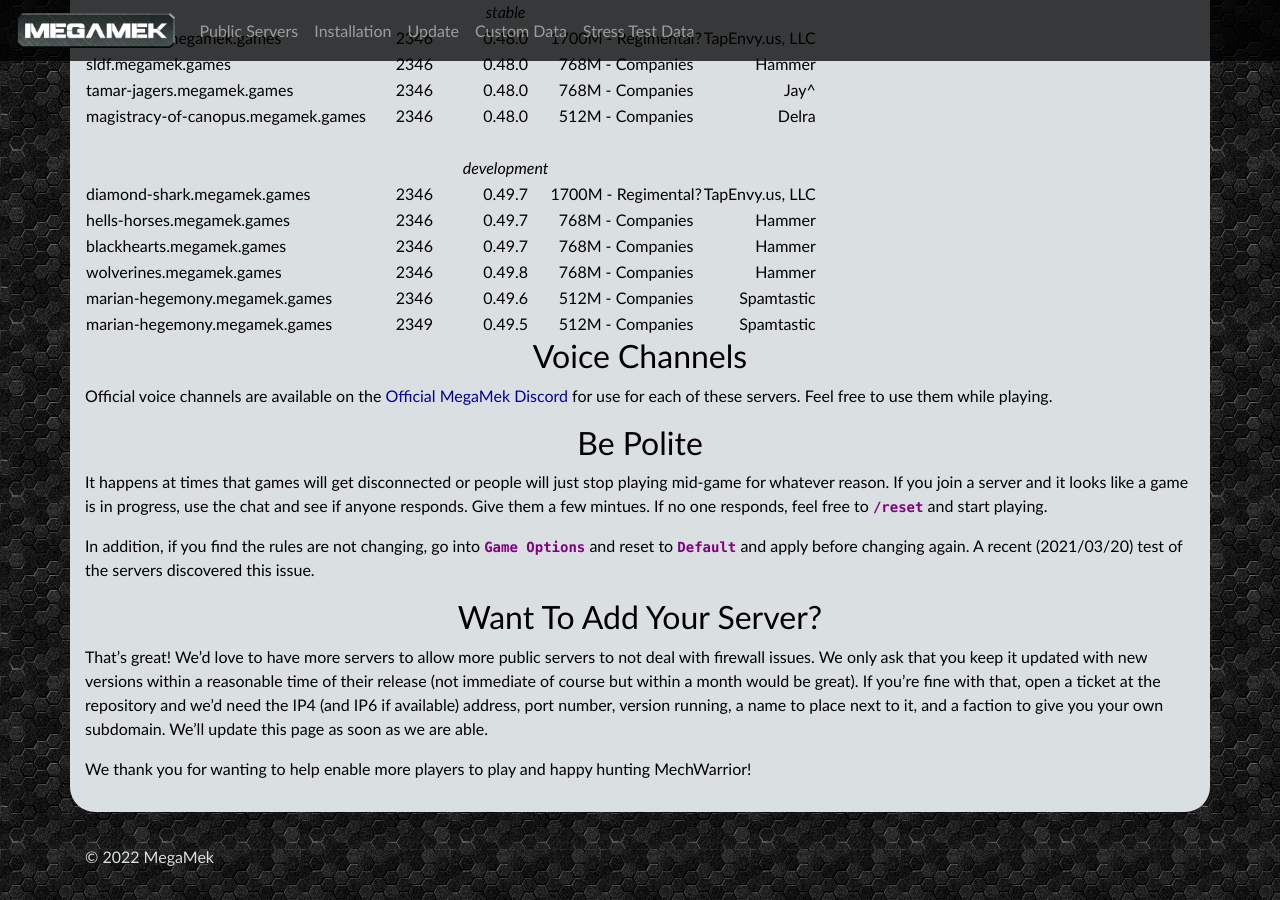
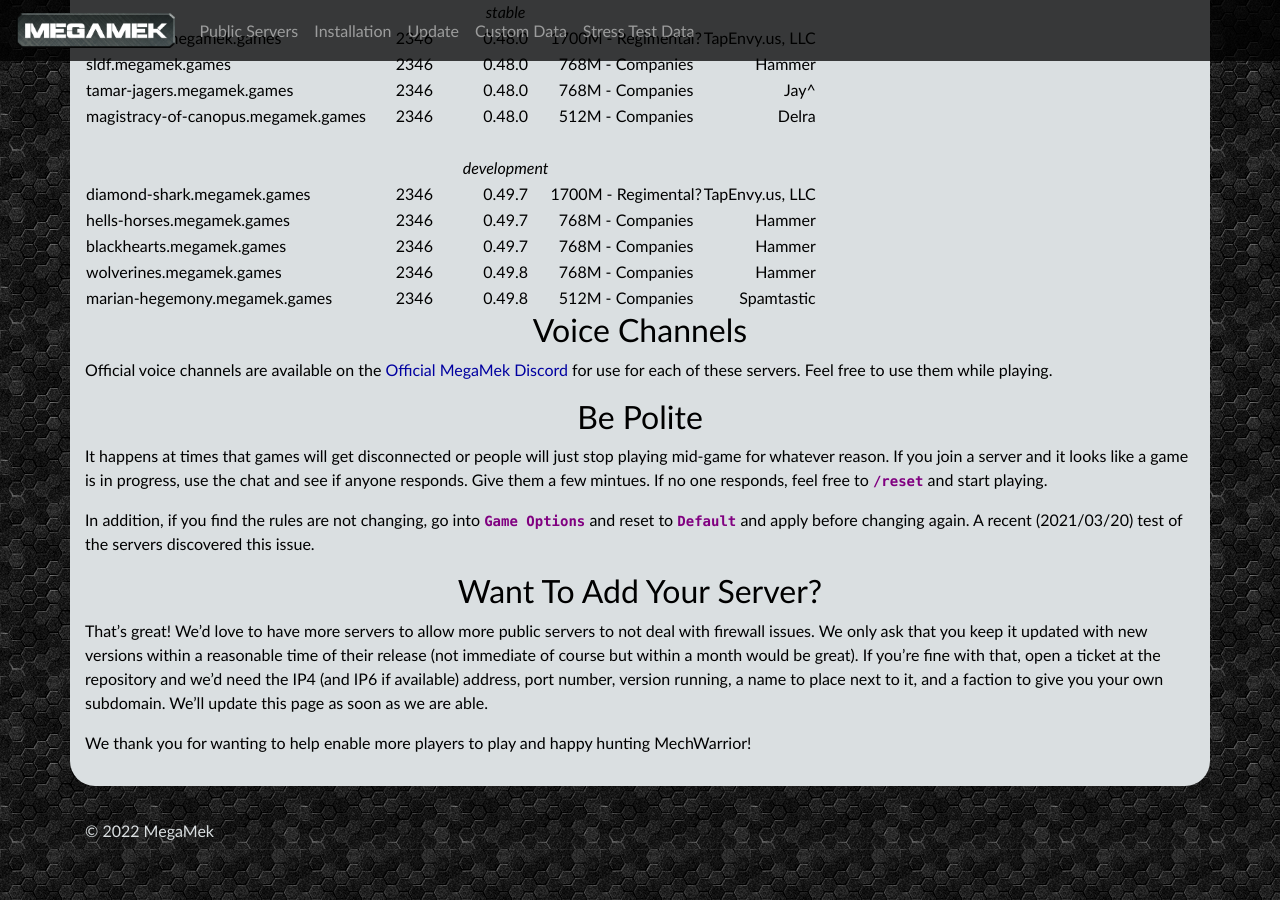
Before and after one commit to rjhancock/megamek-games, a Jekyll site: the page built from index.md, in a window 1280 px wide and 900 px high, scrolled down 708 px. Built offline with Jekyll 4.4.1, drawn with Linux system fonts in a browser that asks for light colours; our own code applies the rules of GitHub Pages for plain Markdown files.

Commit message:
Updated Gems. Adjusted Spamtastic's info.

```diff
--- a/index.md
+++ b/index.md
@@ -28,8 +28,7 @@
 |hells-horses.megamek.games|2346|0.49.7|768M - Companies|Hammer|
 |blackhearts.megamek.games|2346|0.49.7|768M - Companies|Hammer|
 |wolverines.megamek.games|2346|0.49.8|768M - Companies|Hammer|
-|marian-hegemony.megamek.games|2346|0.49.6|512M - Companies|Spamtastic|
-|marian-hegemony.megamek.games|2349|0.49.5|512M - Companies|Spamtastic|
+|marian-hegemony.megamek.games|2346|0.49.8|512M - Companies|Spamtastic|
 
 ## Voice Channels
 
```
Also changed, not shown: Gemfile.lock.
